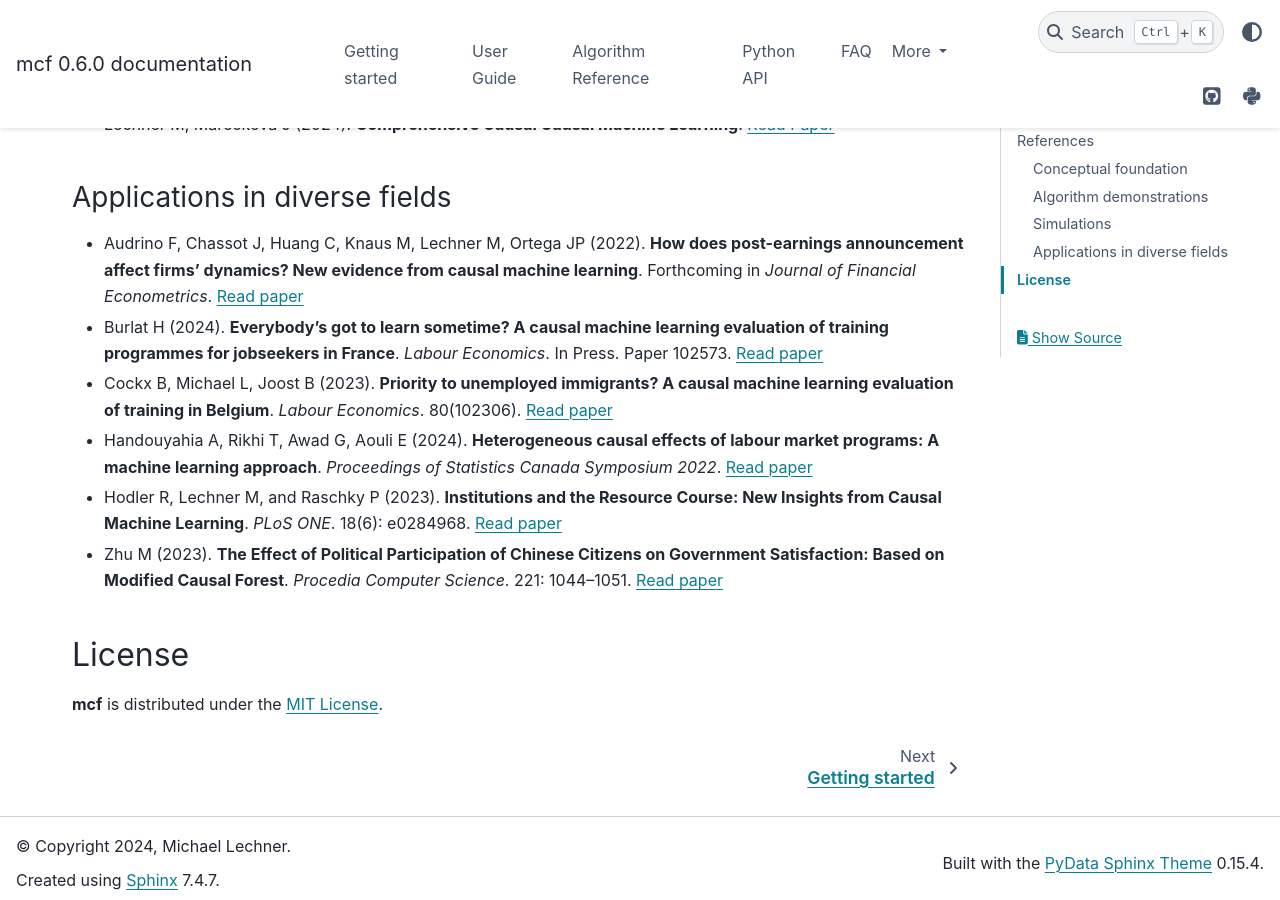
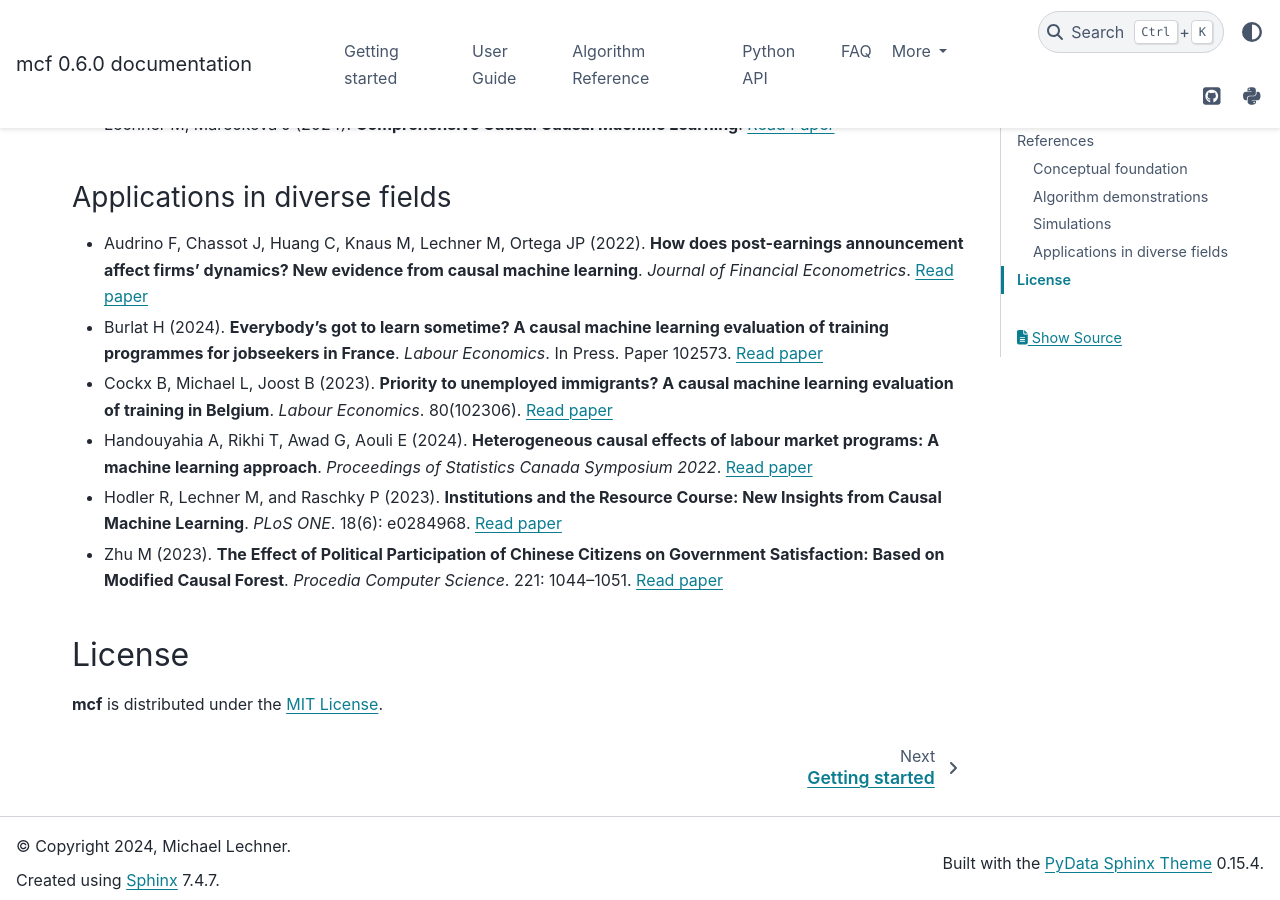
Before and after one commit to MCFpy/mcf, a Sphinx documentation site: the page built from docs/source/index.rst, in a window 1280 px wide and 900 px high, scrolled down 4349 px. Built offline with Sphinx 7.4.7 and the PyData theme 0.15.4, drawn with Linux system fonts in a browser that asks for light colours.

Commit message:
Update index.rst

```diff
--- a/docs/source/index.rst
+++ b/docs/source/index.rst
@@ -192,7 +192,7 @@
 
 Applications in diverse fields
 ^^^^^^^^^^^^^^^^^^^^^^^^^^^^^^
-- Audrino F, Chassot J, Huang C, Knaus M, Lechner M, Ortega JP (2022). **How does post-earnings announcement affect firms’ dynamics? New evidence from causal machine learning**. Forthcoming in *Journal of Financial Econometrics*. `Read paper <https://academic.oup.com/jfec/article/22/3/575/6640191>`__
+- Audrino F, Chassot J, Huang C, Knaus M, Lechner M, Ortega JP (2022). **How does post-earnings announcement affect firms’ dynamics? New evidence from causal machine learning**. *Journal of Financial Econometrics*. `Read paper <https://academic.oup.com/jfec/article/22/3/575/6640191>`__
 
 - Burlat H (2024). **Everybody’s got to learn sometime? A causal machine learning evaluation of training programmes for jobseekers in France**. *Labour Economics*. In Press. Paper 102573. `Read paper <https://doi.org/10.1016/j.labeco.2024.102573>`__
 
```
